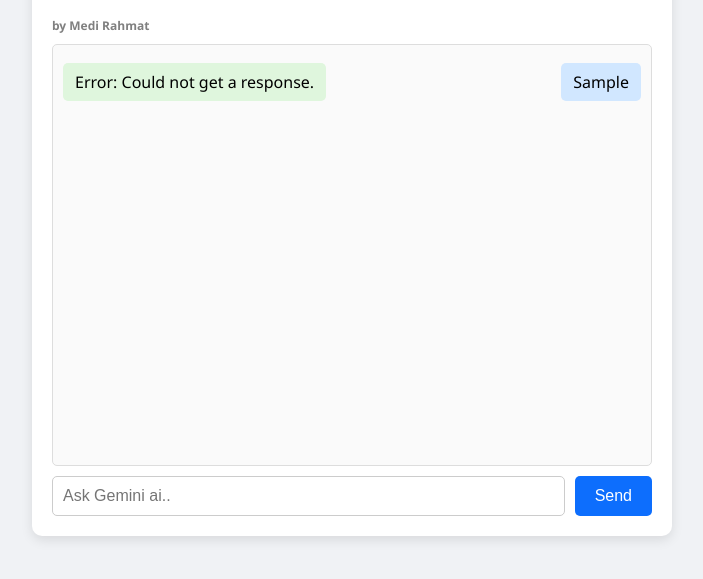
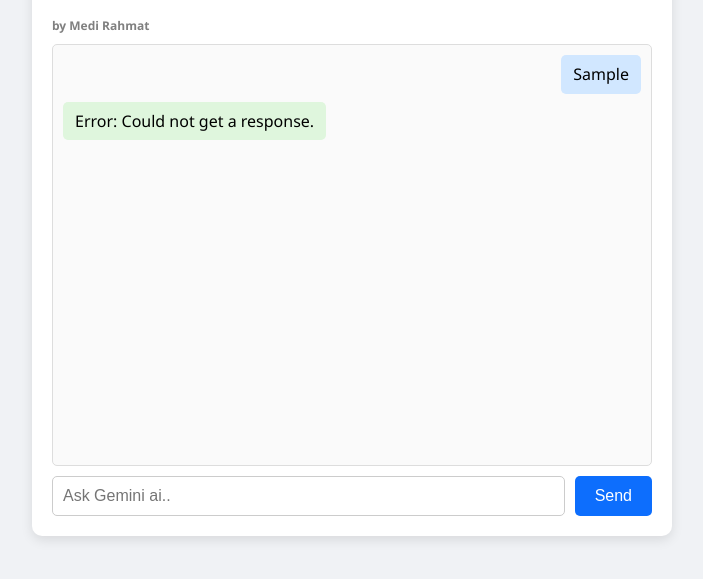
Before and after one commit to MediRa/gemini-chatbot-api, a website: page public/index.html in a window 1280 px wide. Both pictures are taken after typing "Sample" into the empty fields and a click on the button "Send". Shown: the part 127-706 px from the top of the page, without its empty margins (288-991 px from the left). Drawn offline with Linux system fonts and the light colour scheme; no server answers.

Commit message:
change the message to appear on the bottom of previes sent promt

```diff
--- a/public/style.css
+++ b/public/style.css
@@ -32,26 +32,26 @@
   border-radius: 5px;
   background-color: #fafafa;
   margin-bottom: 10px;
+  display: flex;
+  flex-direction: column;
+  gap: 8px;
 }
 
 .message {
-  margin: 8px 0;
   padding: 8px 12px;
   border-radius: 5px;
   max-width: 80%;
-  display: inline-block;
+  line-height: 1.4; /* Improves readability */
 }
 
 .message.user {
   background-color: #d1e7ff;
-  float: right;
-  text-align: right;
+  align-self: flex-end;
 }
 
 .message.bot {
   background-color: #dff6dd;
-  float: left;
-  text-align: left;
+  align-self: flex-start;
 }
 
 form {
```
